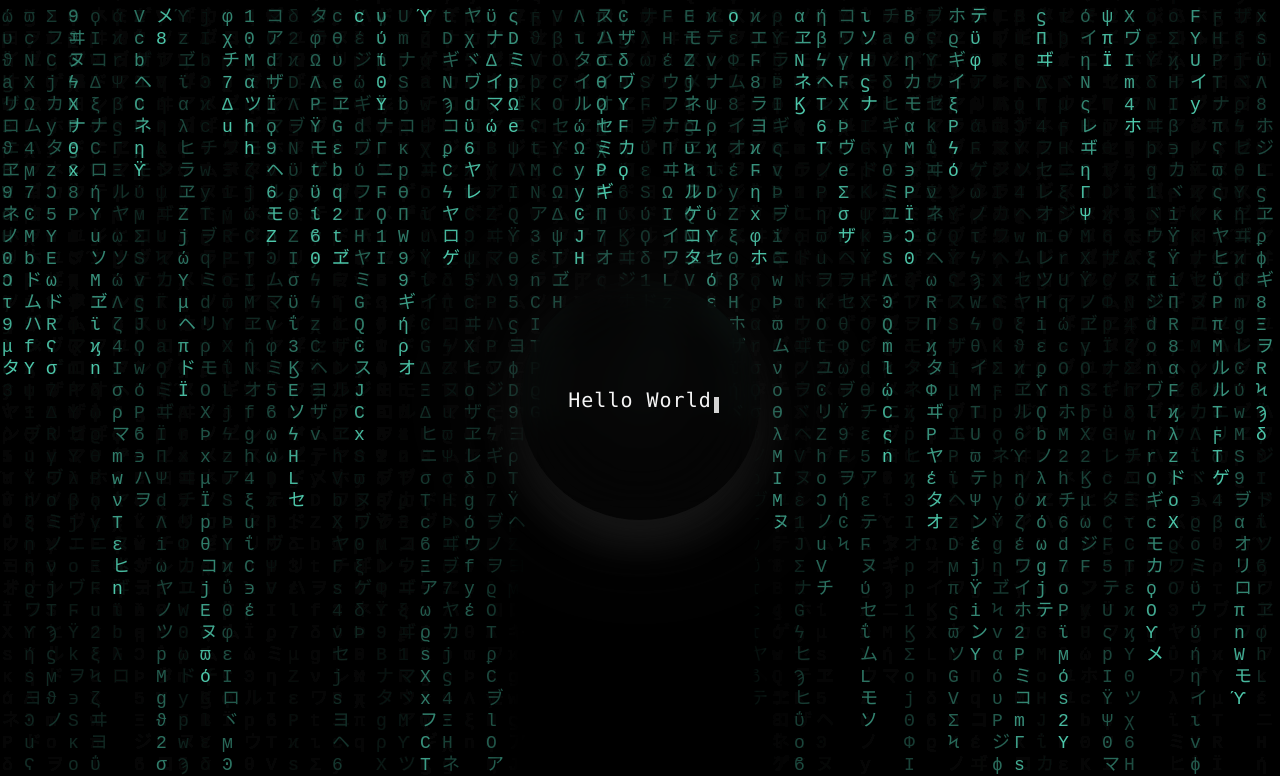
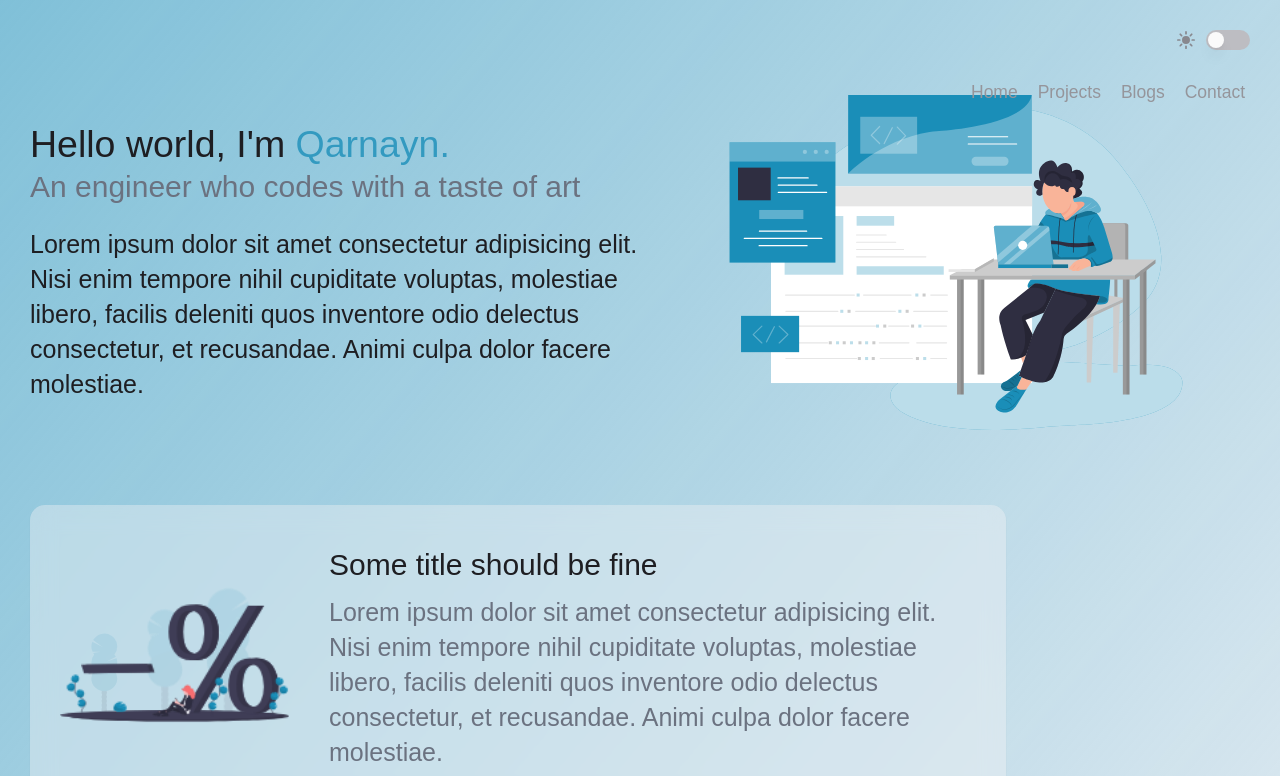
Before and after one commit to qarnayn-dev/qarnayn_portfolio, a Next.js app: page / in a window 1280 px wide. Shown: the top 776 px of the page. Built offline with nearby package versions, Linux system fonts and the light colour scheme.

Commit message:
FIX - top frame alignments

```diff
--- a/components/AnimatedIcon.tsx
+++ b/components/AnimatedIcon.tsx
@@ -12,7 +12,7 @@ interface iPairedIcons{
 const AnimatedIcon = ({primaryIcon: defaultIcon,secondaryIcon: activeIcon,isActive,addActiveAttr,customDefaultAttr}:iPairedIcons )=> {
 
   return (
-    <div className={`relative mx-1 ${addActiveAttr} ${customDefaultAttr}`}>
+    <div className={`relative w-full h-full ${addActiveAttr} ${customDefaultAttr}`}>
       <SingleIcon isActive={isActive} icon={activeIcon} />
       <SingleIcon isActive={!isActive} icon={defaultIcon} />
     </div>
@@ -36,8 +36,8 @@ const SingleIcon = ({isActive, icon}:iSingleIconComp) => {
           leave="transition-opacity duration-300"
           leaveFrom="opacity-100"
           leaveTo="opacity-0"
-        >
-          <div className='absolute'>{icon}</div>
-        </Transition>
+          className="absolute w-full h-full top-0 right-0 flex justify-center items-center">
+          {icon}
+    </Transition>
   )
  }
--- a/components/DarkThemeToggle.tsx
+++ b/components/DarkThemeToggle.tsx
@@ -16,18 +16,21 @@ const DarkThemeToggle = ()=> {
   const iconSize: number = 20
   const isDark:boolean = theme === 'dark'
 
-
   function onToggle() {
     if (theme === 'light') setTheme('dark')
     else setTheme('light')
   }
 
   return (
-    <div className='mx-1 p-1 flex flex-row relative z-20 inset-0'>
-      <div className='float-left mr-6 text-themed-gray-t9'>
-      <AnimatedIcon primaryIcon={<IoSunny size={iconSize}/>} secondaryIcon={<IoMoon size={iconSize}/>} isActive={isDark} />
+    <div className='mx-1 p-1 flex flex-row relative z-20 inset-0 justify-center items-center '>
+      <div className='float-left mr-1 text-themed-gray-t9 w-6 h-6'>
+        <AnimatedIcon
+          primaryIcon={<IoSunny
+          size={iconSize}/>}
+          secondaryIcon={<IoMoon size={iconSize}/>}
+          isActive={isDark} />
       </div>
-      <div className='float-left'><SwitchButton isEnabled={isDark} setIsEnabled={onToggle} /></div>
+      <div className='float-left flex justify-center'><SwitchButton isEnabled={isDark} setIsEnabled={onToggle} /></div>
     </div>
   )
 }
--- a/components/SideNavBar.tsx
+++ b/components/SideNavBar.tsx
@@ -1,6 +1,6 @@
 import { Transition } from '@headlessui/react';
 import Link from 'next/link';
-import React, { useState } from 'react'
+import React, { ReactNode, useState } from 'react'
 import { IoChevronBackOutline, IoMenuOutline } from 'react-icons/io5';
 import AnimatedIcon from './AnimatedIcon';
 import DarkThemeToggle from './DarkThemeToggle';
@@ -8,7 +8,6 @@ import DarkThemeToggle from './DarkThemeToggle';
 function SideNavBar() {
 const [isExpanded, setIsExpanded] = useState(false)
 
-  // TODO: set the bg color based on theme color
   const widgetSet: string = isExpanded ? 'w-40 bg-opacity-70 bg-themed-gray-base shadow-md dark:shadow-themed-gray-t3 backdrop-blur-md' : 'w-10'
   const iconSize = 22
 
@@ -16,29 +15,35 @@ const [isExpanded, setIsExpanded] = useState(false)
     setIsExpanded((state) => !state);
   }
 
+  function transitionWrapper(children: ReactNode) {
+    return <Transition
+            show={isExpanded}
+            enterFrom='opacity-0 scale-50 -translate-x-10'
+            enterTo='opacity-100 scale-100 translate-x-0'
+            enter='transition-all duration-500'
+            leave='transition-all duration-300'
+            leaveFrom='opacity-100 scale-100 translate-x-0'
+            leaveTo='opacity-0 scale-75 -translate-x-10'>
+            {children}
+          </Transition>
+  }
+
   return (
-    <div  className={`p-1 pt-3 ${widgetSet} text-themed-gray-t9 h-full z-10 inset-0 fixed text-end duration-500 ease-in-out`}>
-      <button onClick={handleTap} className='relative mt-1 mr-6 z-10 float-right'>
-              <AnimatedIcon secondaryIcon={<IoMenuOutline size={iconSize} />} primaryIcon={<IoChevronBackOutline size={iconSize} />} isActive={!isExpanded}/>
-      </button>
-      <Transition
-        show={isExpanded}
-        enterFrom='opacity-0 scale-50 -translate-x-10'
-        enterTo='opacity-100 scale-100 translate-x-0'
-        enter='transition-all duration-500'
-        leave='transition-all duration-300'
-        leaveFrom='opacity-100 scale-100 translate-x-0'
-        leaveTo='opacity-0 scale-75 -translate-x-10'
-      >
-        <div className='left-0 top-0 '><DarkThemeToggle /></div>
-        <div className='mt-2 mb-4 relative border-b-[1px] border-themed-gray-t4'></div>
-        <div className='gap-2 flex flex-col justify-start items-start px-3'>
+    <div className={`p-1 pt-3 ${widgetSet} text-themed-gray-t9 h-full z-10 inset-0 fixed text-end duration-500 ease-in-out`}>
+      <div className='w-full pt-2 pb-4 relative flex justify-around'>
+        {transitionWrapper(<DarkThemeToggle />)}
+        <button onClick={handleTap} className='relative mt-1 z-10 mr-2 float-right w-6 h-6'>
+        <AnimatedIcon secondaryIcon={<IoMenuOutline size={iconSize} />} primaryIcon={<IoChevronBackOutline size={iconSize} />} isActive={!isExpanded}/>
+        </button>
+      </div>
+      {transitionWrapper(
+        <div className='gap-2 flex flex-col justify-start items-start px-3 pt-4 border-t-[1px] border-themed-gray-t4'>
           <NavItems displayName='Home' pathName={'/'}/>
           <NavItems displayName='Projects' pathName={'/projects'}/>
           <NavItems displayName='Blogs' pathName={'/blogs'}/>
           <NavItems displayName='Contact' pathName={'/contacts'}/>
         </div>
-      </Transition>
+      )}
       <div></div>
     </div>
   )
--- a/components/TopFrame.tsx
+++ b/components/TopFrame.tsx
@@ -6,12 +6,10 @@ import SideNavBar from './SideNavBar'
 const TopFrame = (props:any) => {
   return (
       <>
-        <div className='md:block hidden right-2 mt-4 mr-2 absolute'><DarkThemeToggle /></div>
-        <div className='md:hidden absolute z-50'><SideNavBar /></div>
+        <div className='hidden md:block right-2 mt-4 mr-2 absolute'><DarkThemeToggle /></div>
+        <div className='block md:hidden absolute z-50'><SideNavBar /></div>
         <div className='md:block hidden absolute right-0 z-50'><HorizontalNav/></div>
-        <div className='md:mt-24 px-3 mobile-lg:px-4 flex flex-col items-center'>
-            {props.children}
-        </div>
+        {props.children}
       </>
   )
 }
--- a/pages/_app.tsx
+++ b/pages/_app.tsx
@@ -30,7 +30,7 @@ function MyApp({ Component, pageProps }: AppProps) {
       document.documentElement.classList.add('dark')
       localStorage.setItem(THEME_LKEY,JSON.stringify('dark'))
     }
-    console.log('current theme ->', theme)
+    // console.log('current theme ->', theme)
   },[theme])
 
   return (
--- a/pages/index.tsx
+++ b/pages/index.tsx
@@ -32,7 +32,7 @@ const Home: NextPage = () => {
         <link rel="icon" href="/favicon.ico" />
       </Head>
       <TopFrame>
-        <GreetingsLayout></GreetingsLayout>
+        {/* <GreetingsLayout></GreetingsLayout> */}
         <RevealingPage className={`${pageConfig} bg-gradient-to-br from-primary-t5`}>
           <Intro />
           <CardWithGraphicContainer
```
